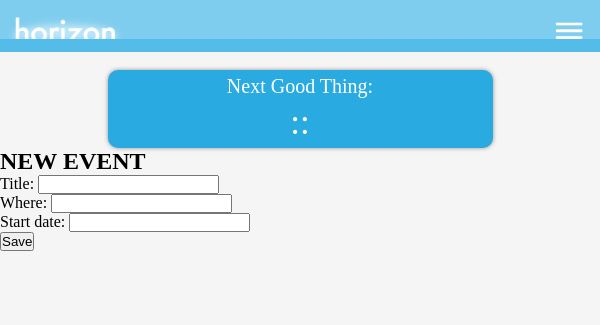
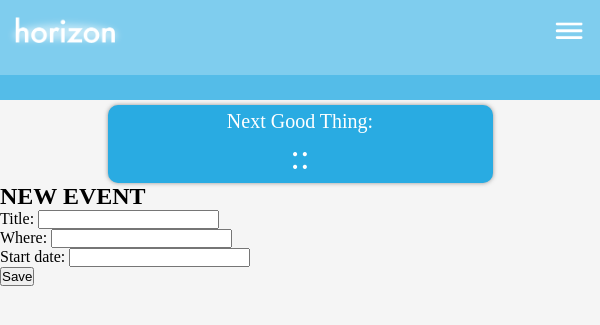
Before and after one commit to SIW22/Horizon, a Django app: page /events/new in a window 600 px wide. Shown: the top 325 px of the page. Run offline with Django 3.2, Linux system fonts and the light colour scheme; the visitor is signed in with stand-in values (Sample User, id 1); some libraries are stand-ins or nearby versions.

Commit message:
Media Query Progress.

```diff
--- a/main_app/static/styles/main.css
+++ b/main_app/static/styles/main.css
@@ -247,24 +247,38 @@ body {
 }
 
 
-
-
-@media only screen and (max-width: 600px) {
-  .field {
-    flex-direction: column;
-  }
-}
+/* FOR SCREENS 600 PIXELS AND WIDER */
 
 @media only screen and (min-width: 600px) {
   .field {
     flex-direction: column;
   }
 }
+@media only screen and (min-width: 600px) {
+  .nav-banner {
+    width: 100%;
+    height: 75px;
+  }
+}
+@media only screen and (min-width: 600px) {
+  .nav-banner-overlay {
+    height: 25px;
+    width: 100vw;
+  }
+}
+
+
+/* FOR SCREENS 768 PIXELS AND WIDER */
+
 @media only screen and (min-width: 768px) {
   .field {
     flex-direction: column;
   }
 }
+
+
+/* FOR SCREENS 992 PIXELS AND WIDER */
+
 @media only screen and (min-width: 992px) {
   .field {
     flex-direction: row;
@@ -273,6 +287,10 @@ body {
     transform: translateY(-100%);
   }
 }
+
+
+/* FOR SCREENS 1200 PIXELS AND WIDER */
+
 @media only screen and (min-width: 1200px) {
   .field {
     flex-direction: row;
```
